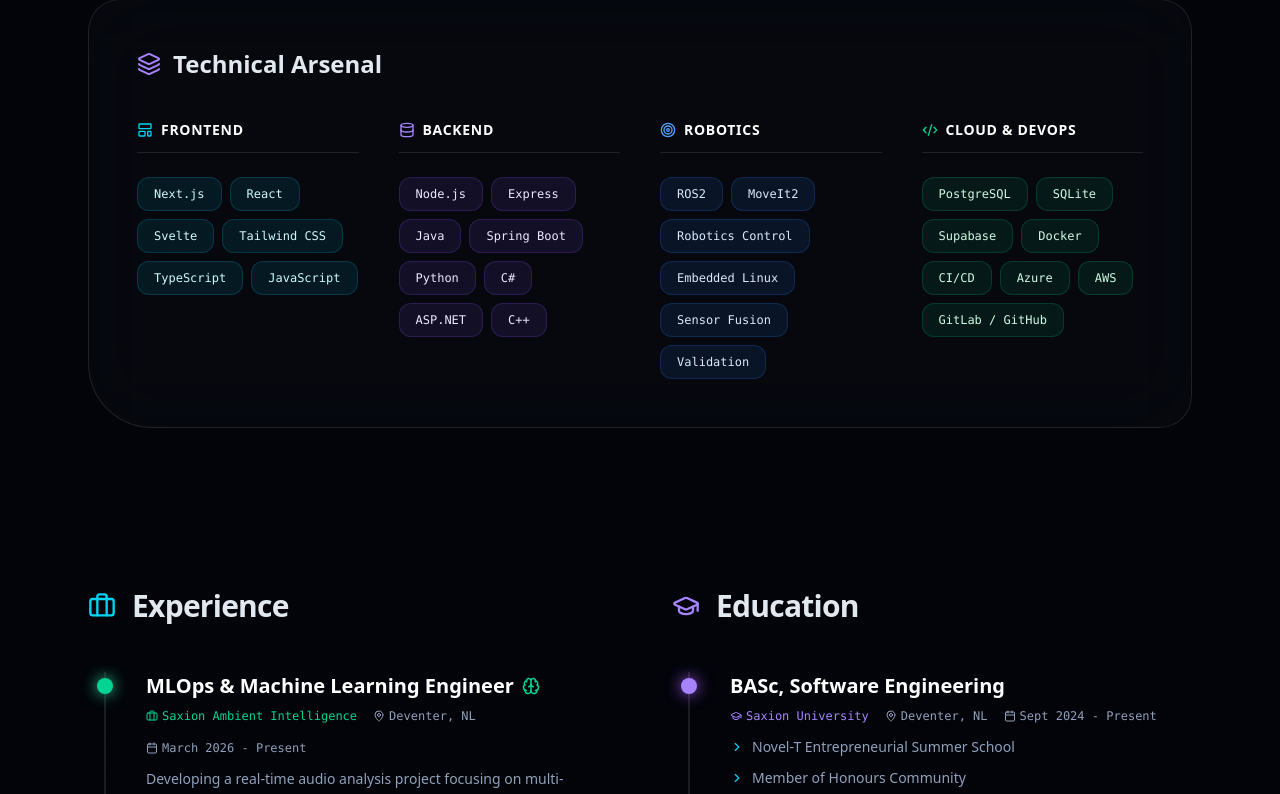
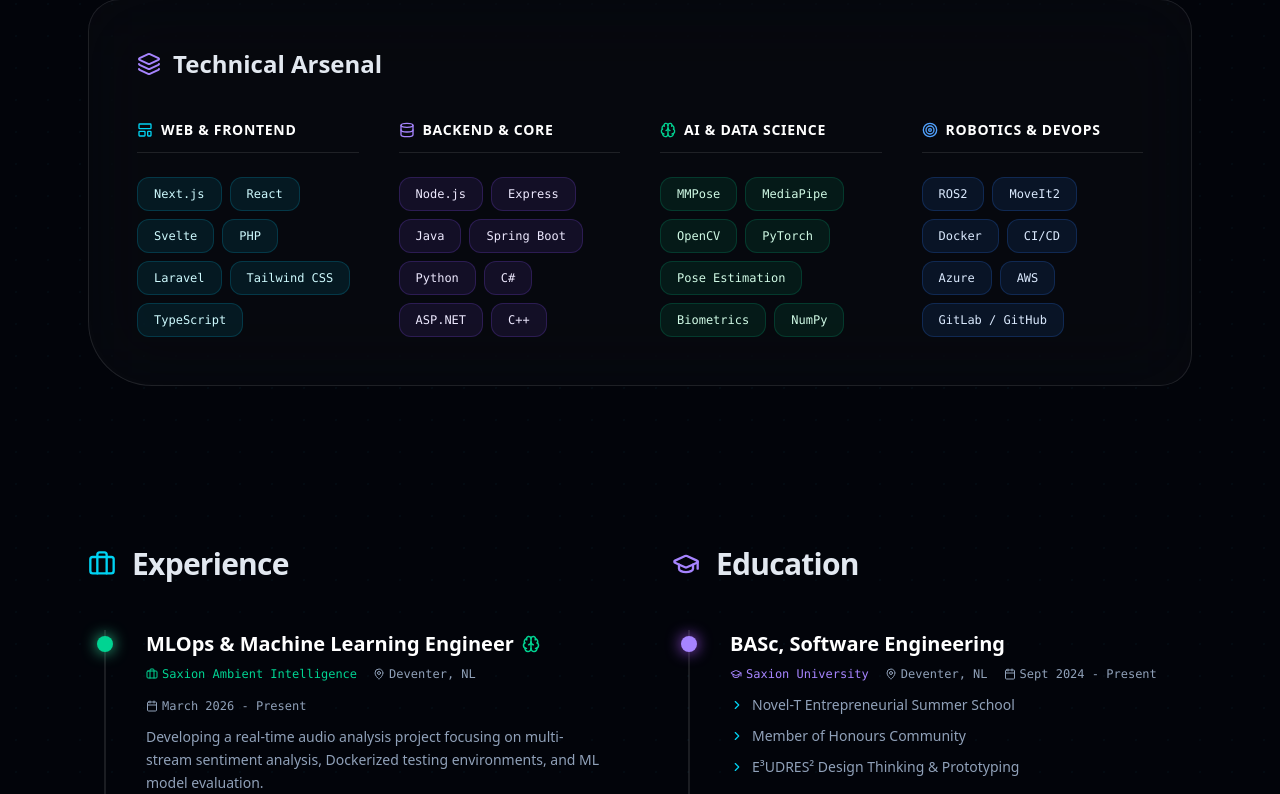
Before and after one commit to kiarashdelavar/kia-portfolio, a Next.js app: page / in a window 1280 px wide. Shown: the part 1740-2534 px from the top of the page. Built offline with nearby package versions, Linux system fonts and the light colour scheme.

Commit message:
updateed link

```diff
--- a/app/page.tsx
+++ b/app/page.tsx
@@ -178,25 +178,28 @@
             </a>
           </motion.div>
 
-          {/* Tech Stack */}
+         {/* Tech Stack */}
           <motion.div variants={fadeUpSpring} className="md:col-span-12 bg-white/[0.02] backdrop-blur-2xl border border-white/10 rounded-[2rem] rounded-bl-[4rem] p-8 md:p-12 hover:border-white/20 transition-colors">
              <h3 className="text-2xl font-black mb-10 flex items-center gap-3"><Layers className="text-violet-400"/> Technical Arsenal</h3>
 
              <div className="grid grid-cols-1 md:grid-cols-2 lg:grid-cols-4 gap-10">
+
+              {/* Column 1: Web & Frontend */}
               <div className="space-y-4">
                 <h4 className="flex items-center gap-2 text-white font-bold text-sm uppercase tracking-wider mb-6 border-b border-white/10 pb-3">
-                  <LayoutTemplate size={16} className="text-cyan-400"/> Frontend
+                  <LayoutTemplate size={16} className="text-cyan-400"/> Web & Frontend
                 </h4>
                 <div className="flex flex-wrap gap-2">
-                  {['Next.js', 'React', 'Svelte', 'Tailwind CSS', 'TypeScript', 'JavaScript'].map(skill => (
+                  {['Next.js', 'React', 'Svelte', 'PHP', 'Laravel', 'Tailwind CSS', 'TypeScript'].map(skill => (
                     <span key={skill} className="px-4 py-2 bg-cyan-500/10 border border-cyan-500/20 rounded-xl text-xs font-mono text-cyan-100 hover:bg-cyan-500/30 hover:-translate-y-1 transition-all cursor-default">{skill}</span>
                   ))}
                 </div>
               </div>
 
+              {/* Column 2: Backend & Systems */}
               <div className="space-y-4">
                 <h4 className="flex items-center gap-2 text-white font-bold text-sm uppercase tracking-wider mb-6 border-b border-white/10 pb-3">
-                  <Database size={16} className="text-violet-400"/> Backend
+                  <Database size={16} className="text-violet-400"/> Backend & Core
                 </h4>
                 <div className="flex flex-wrap gap-2">
                   {['Node.js', 'Express', 'Java', 'Spring Boot', 'Python', 'C#', 'ASP.NET', 'C++'].map(skill => (
@@ -205,30 +208,33 @@
                 </div>
               </div>
 
+              {/* Column 3: AI & Data Science (NEW) */}
               <div className="space-y-4">
                 <h4 className="flex items-center gap-2 text-white font-bold text-sm uppercase tracking-wider mb-6 border-b border-white/10 pb-3">
-                  <Target size={16} className="text-blue-400"/> Robotics
+                  <Brain size={16} className="text-emerald-400"/> AI & Data Science
                 </h4>
                 <div className="flex flex-wrap gap-2">
-                  {['ROS2', 'MoveIt2', 'Robotics Control', 'Embedded Linux', 'Sensor Fusion', 'Validation'].map(skill => (
+                  {['MMPose', 'MediaPipe', 'OpenCV', 'PyTorch', 'Pose Estimation', 'Biometrics', 'NumPy'].map(skill => (
+                    <span key={skill} className="px-4 py-2 bg-emerald-500/10 border border-emerald-500/20 rounded-xl text-xs font-mono text-emerald-100 hover:bg-emerald-500/30 hover:-translate-y-1 transition-all cursor-default">{skill}</span>
+                  ))}
+                </div>
+              </div>
+
+              {/* Column 4: Robotics & DevOps */}
+              <div className="space-y-4">
+                <h4 className="flex items-center gap-2 text-white font-bold text-sm uppercase tracking-wider mb-6 border-b border-white/10 pb-3">
+                  <Target size={16} className="text-blue-400"/> Robotics & DevOps
+                </h4>
+                <div className="flex flex-wrap gap-2">
+                  {['ROS2', 'MoveIt2', 'Docker', 'CI/CD', 'Azure', 'AWS', 'GitLab / GitHub'].map(skill => (
                     <span key={skill} className="px-4 py-2 bg-blue-500/10 border border-blue-500/20 rounded-xl text-xs font-mono text-blue-100 hover:bg-blue-500/30 hover:-translate-y-1 transition-all cursor-default">{skill}</span>
                   ))}
                 </div>
               </div>
 
-              <div className="space-y-4">
-                <h4 className="flex items-center gap-2 text-white font-bold text-sm uppercase tracking-wider mb-6 border-b border-white/10 pb-3">
-                  <Code2 size={16} className="text-emerald-400"/> Cloud & DevOps
-                </h4>
-                <div className="flex flex-wrap gap-2">
-                  {['PostgreSQL', 'SQLite', 'Supabase', 'Docker', 'CI/CD', 'Azure', 'AWS', 'GitLab / GitHub'].map(skill => (
-                    <span key={skill} className="px-4 py-2 bg-emerald-500/10 border border-emerald-500/20 rounded-xl text-xs font-mono text-emerald-100 hover:bg-emerald-500/30 hover:-translate-y-1 transition-all cursor-default">{skill}</span>
-                  ))}
-                </div>
-              </div>
             </div>
           </motion.div>
-        </motion.section>
+          </motion.section>
 
         {/* EXPERIENCE & EDUCATION */}
         <section className="grid grid-cols-1 lg:grid-cols-2 gap-16">
```
